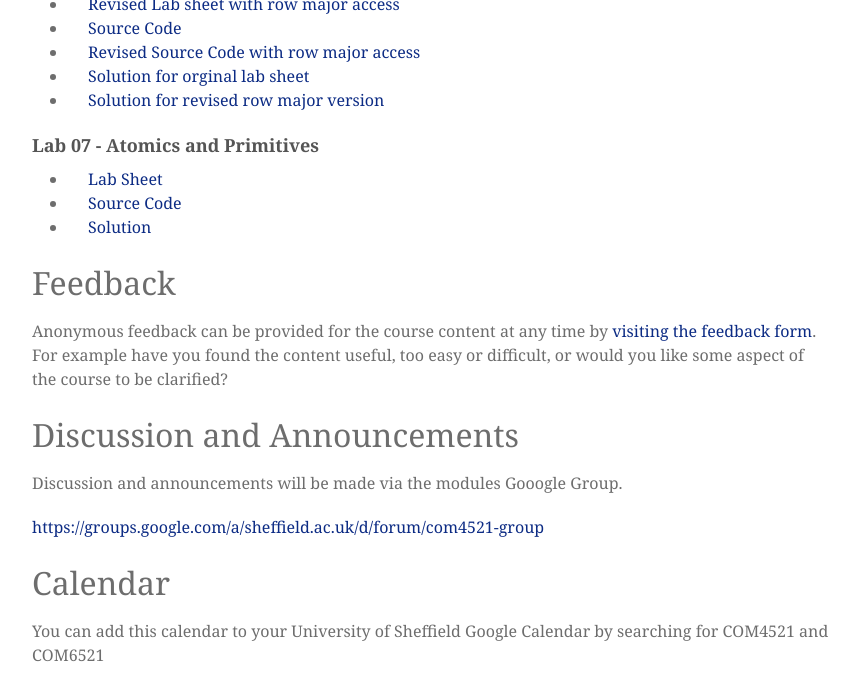
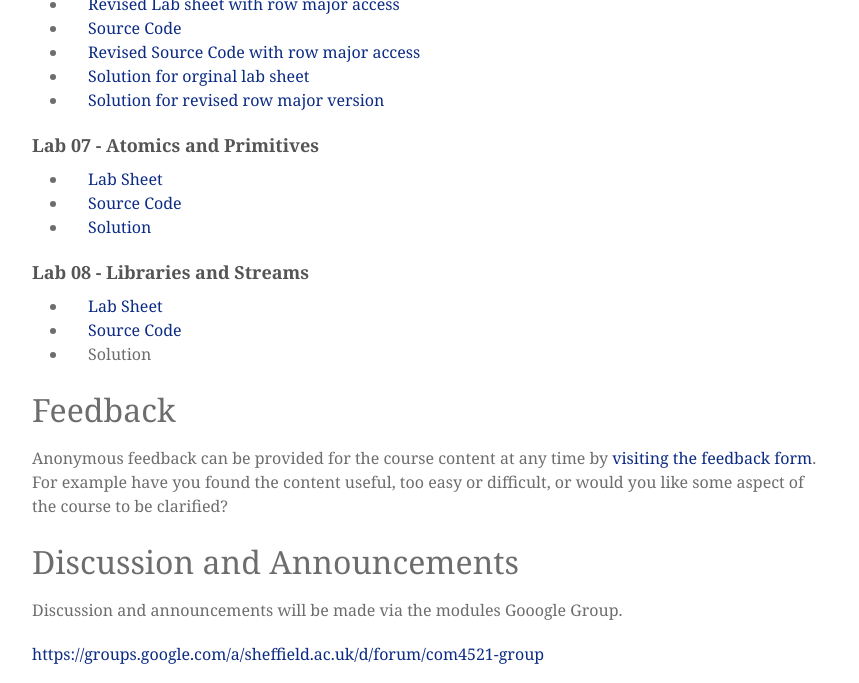
Before and after one commit to mondus/mondus.github.io, a Jekyll site: the page built from teaching/COM4521/index.md, in a window 1280 px wide and 900 px high, scrolled down 4083 px, cut to the strip 0-683 px from the top of the window. Shown: the whole strip, without its empty margins (208-1067 px from the left). Built offline with Jekyll 4.4.1, drawn with Linux system fonts in a browser that asks for light colours; nearby versions of some CDN libraries; some web fonts are replaced.

Commit message:
Update index.md

```diff
--- a/teaching/COM4521/index.md
+++ b/teaching/COM4521/index.md
@@ -180,6 +180,12 @@ A [Lab FAQ document](https://docs.google.com/a/sheffield.ac.uk/document/d/1w4k87
 * [Source Code](https://drive.google.com/open?id=0B2HbOiEppVPMOTRFQXRYRTQwem8)
 * [Solution](https://drive.google.com/open?id=0B2HbOiEppVPMVUhNMGRmOHdfeTQ)
 
+### Lab 08 - Libraries and Streams
+
+* [Lab Sheet](https://drive.google.com/a/sheffield.ac.uk/file/d/0B2HbOiEppVPMVzhKYVc2OUVtTVk/view?usp=sharing)
+* [Source Code](https://drive.google.com/a/sheffield.ac.uk/file/d/0B2HbOiEppVPMZGdDMWNDd2padmc/view?usp=sharing)
+* Solution
+
 
 # Feedback
 
```
